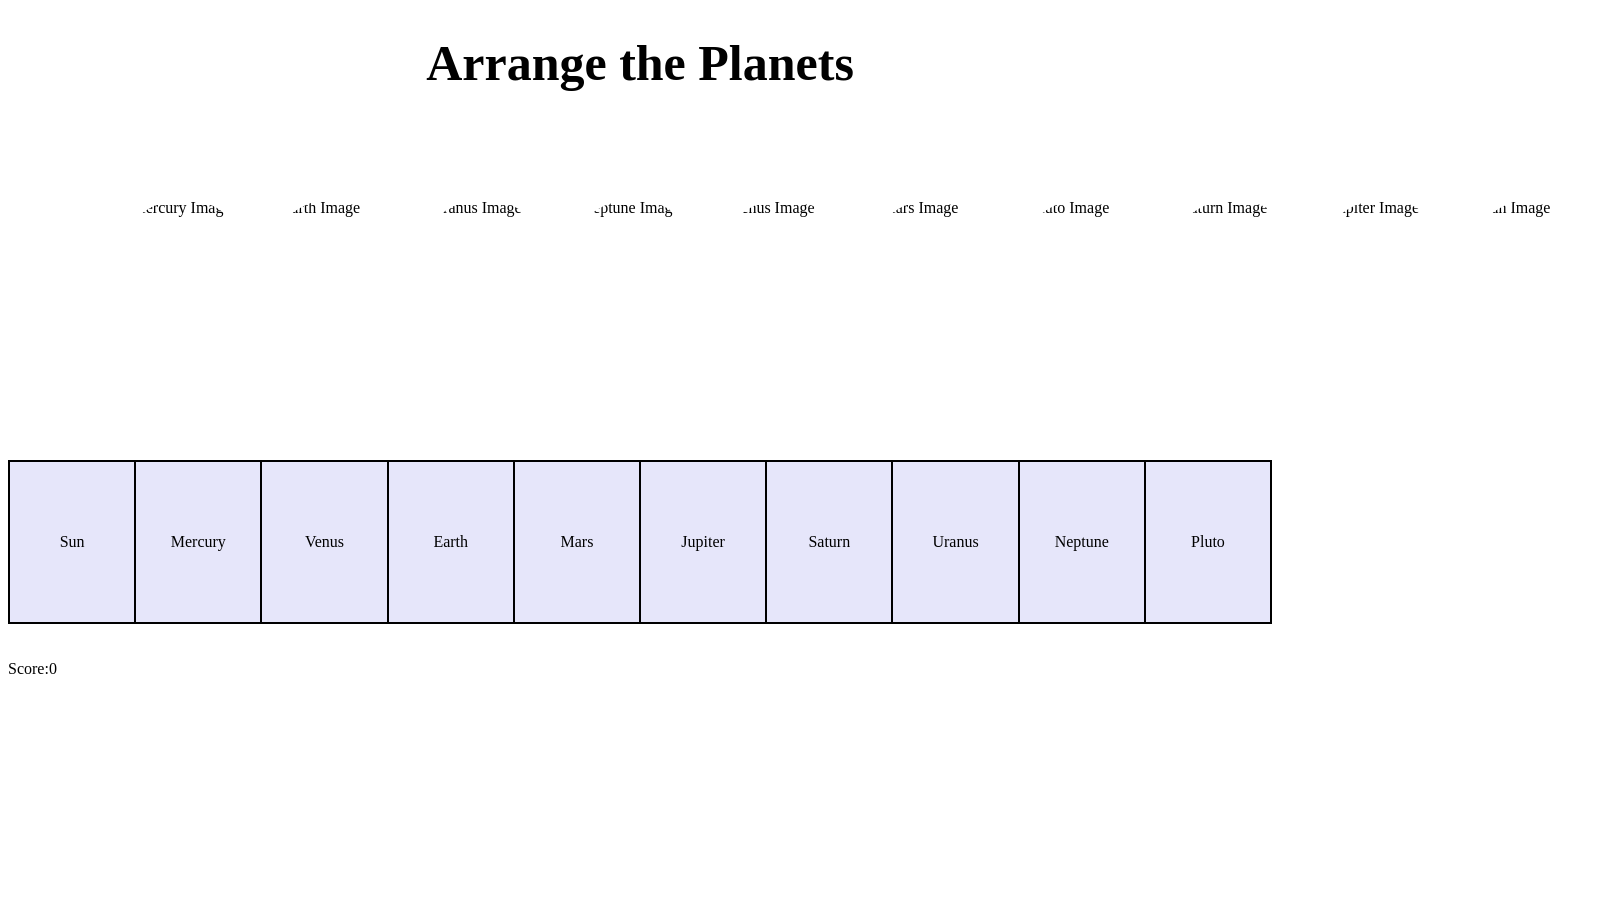
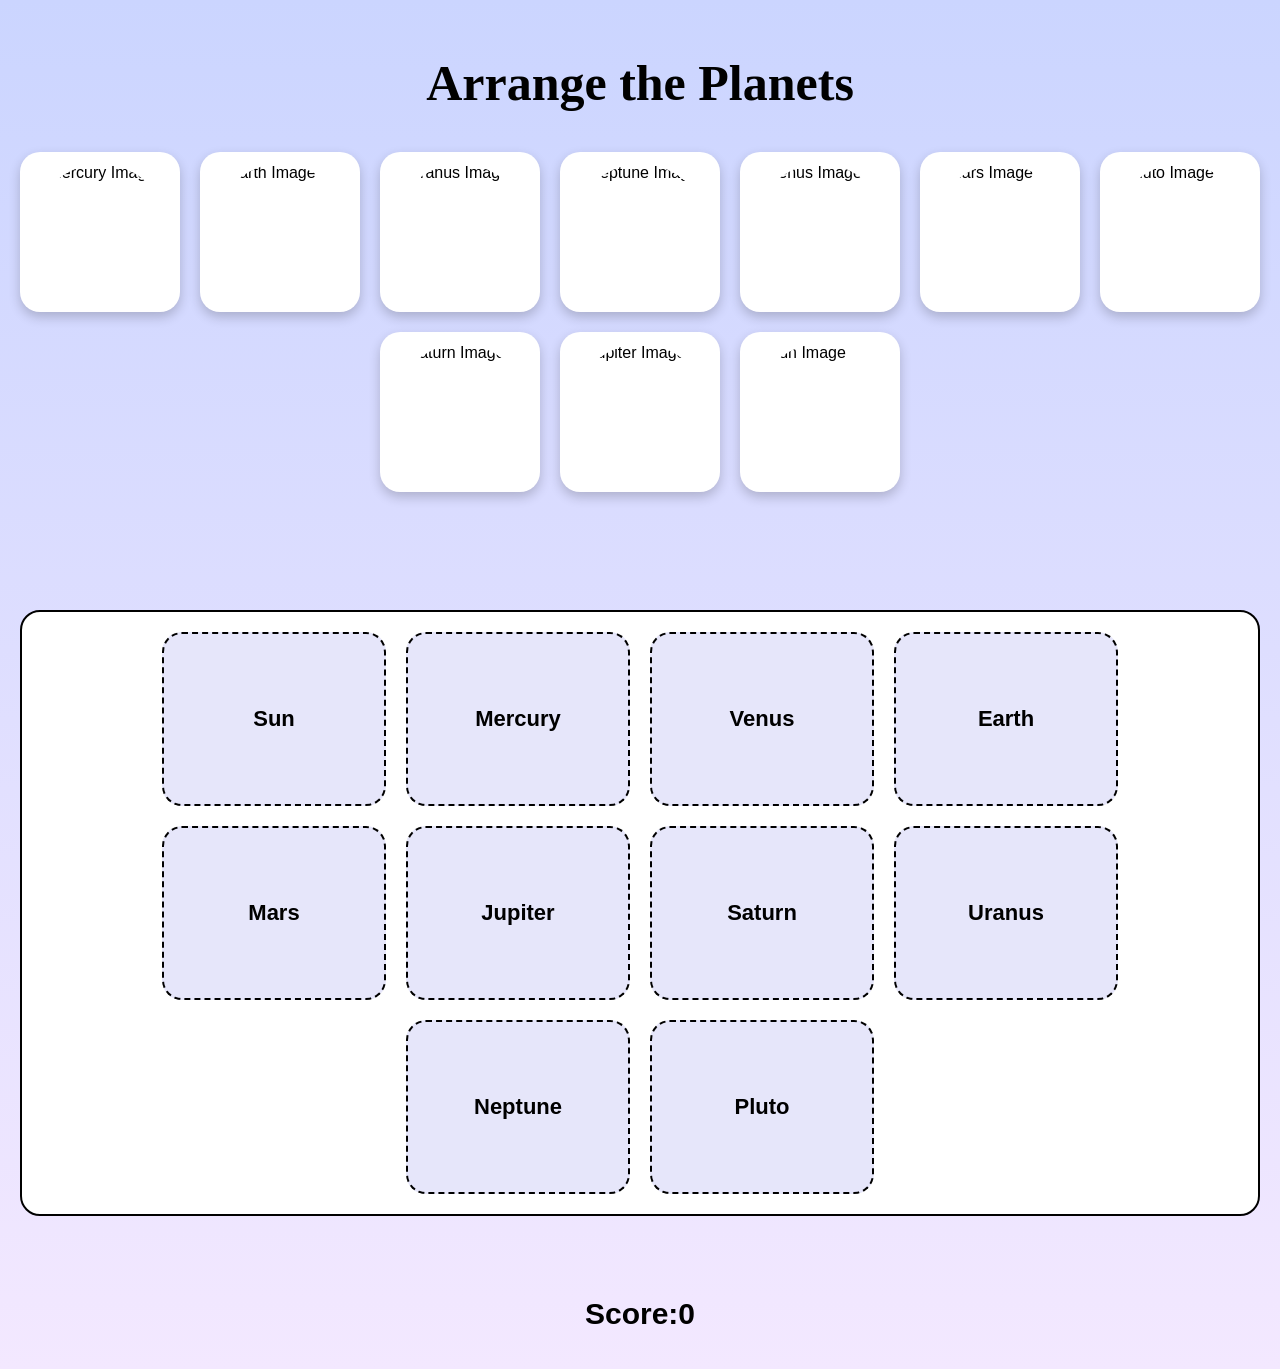

Update indexStyle.css

--- a/indexStyle.css
+++ b/indexStyle.css
@@ -1,53 +1,149 @@
-h1{
-    text-align:center;
-    color: black;
-    font-family: Cursive;
-    font-size: 50px;
+/* indexStyle.css */
+
+body{
+    margin: 0;
+    padding: 20px;
+    font-family: Arial, sans-serif;
+
+    background: linear-gradient(to bottom, #cbd5ff, #f3e8ff);
+
+    min-height: 100vh;
 }
 
+/* TITLE */
+h1{
+    text-align: center;
+    color: black;
+    font-family: cursive;
+    font-size: 50px;
+    margin-bottom: 40px;
+}
+
+/* DRAG CONTAINER */
 .draggableContainer{
     display: flex;
-    flex-direction: row;
-    justify-content: space-around;
-    margin: 50px
-    
+    flex-wrap: wrap;
+    justify-content: center;
+    gap: 20px;
+
+    margin-bottom: 50px;
 }
 
+/* PLANET BOX */
 .box{
     display: flex;
-    background-color: white;
     align-items: center;
-    justify-content: space-around;
-    height: 150px;
-    width: 150px;
-    cursor:grab;
-}
-.droppableContainer{
-    border:1px solid black;
-    display: flex;
-    flex-direction: row;
-    justify-content: space-around;
-    background-color: white ;
+    justify-content: center;
+
+    width: 160px;
+    height: 160px;
+
+    background-color: white;
+
+    border-radius: 20px;
+
+    box-shadow: 0 5px 12px rgba(0,0,0,0.2);
+
+    cursor: grab;
+
+    transition: 0.3s;
 }
 
+.box:hover{
+    transform: scale(1.05);
+}
+
+/* DROP CONTAINER */
+.droppableContainer{
+    display: flex;
+    flex-wrap: wrap;
+    justify-content: center;
+    gap: 20px;
+
+    padding: 20px;
+
+    background-color: white;
+
+    border-radius: 20px;
+
+    border: 2px solid black;
+}
+
+/* DROP BOXES */
 .droppable{
     display: flex;
-    background-color: lavender ;
     align-items: center;
-    justify-content: space-around;
-    height:160px;
-    width: 250px;
-    border: 1px solid black;
+    justify-content: center;
+
+    width: 220px;
+    height: 170px;
+
+    background-color: lavender;
+
+    border: 2px dashed black;
+
+    border-radius: 20px;
+
+    font-size: 22px;
+    font-weight: bold;
+
+    transition: 0.3s;
 }
 
+/* DRAGGING STYLE */
 .draggableFormat{
-    font-weight:bold;
-    color: #7a00ff;
+    opacity: 0.6;
     border: 5px dotted black;
 }
 
+/* IMAGES */
 img{
-    height: 135px; 
     width: 135px;
+    height: 135px;
+
     border-radius: 50%;
+    object-fit: cover;
+}
+
+/* REMARKS */
+#remarksDiv{
+    text-align: center;
+    font-size: 35px;
+    font-weight: bold;
+
+    margin-top: 30px;
+}
+
+/* SCORE */
+#scoreSection{
+    text-align: center;
+    font-size: 30px;
+    font-weight: bold;
+
+    margin-top: 15px;
+}
+
+/* RESPONSIVE */
+@media (max-width: 768px){
+
+    h1{
+        font-size: 35px;
+    }
+
+    .box{
+        width: 120px;
+        height: 120px;
+    }
+
+    img{
+        width: 100px;
+        height: 100px;
+    }
+
+    .droppable{
+        width: 150px;
+        height: 140px;
+        font-size: 16px;
+    }
+
 }
